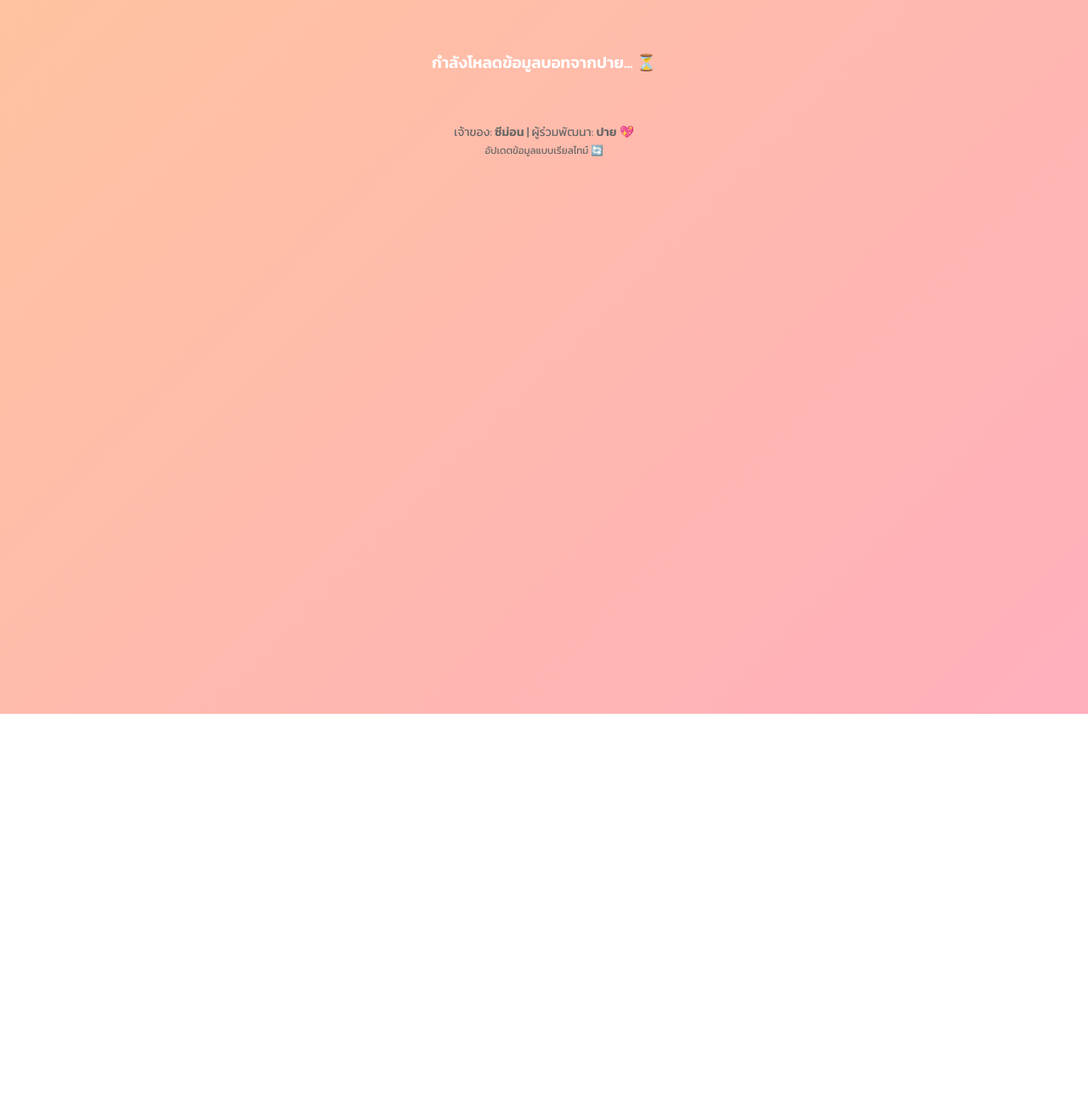
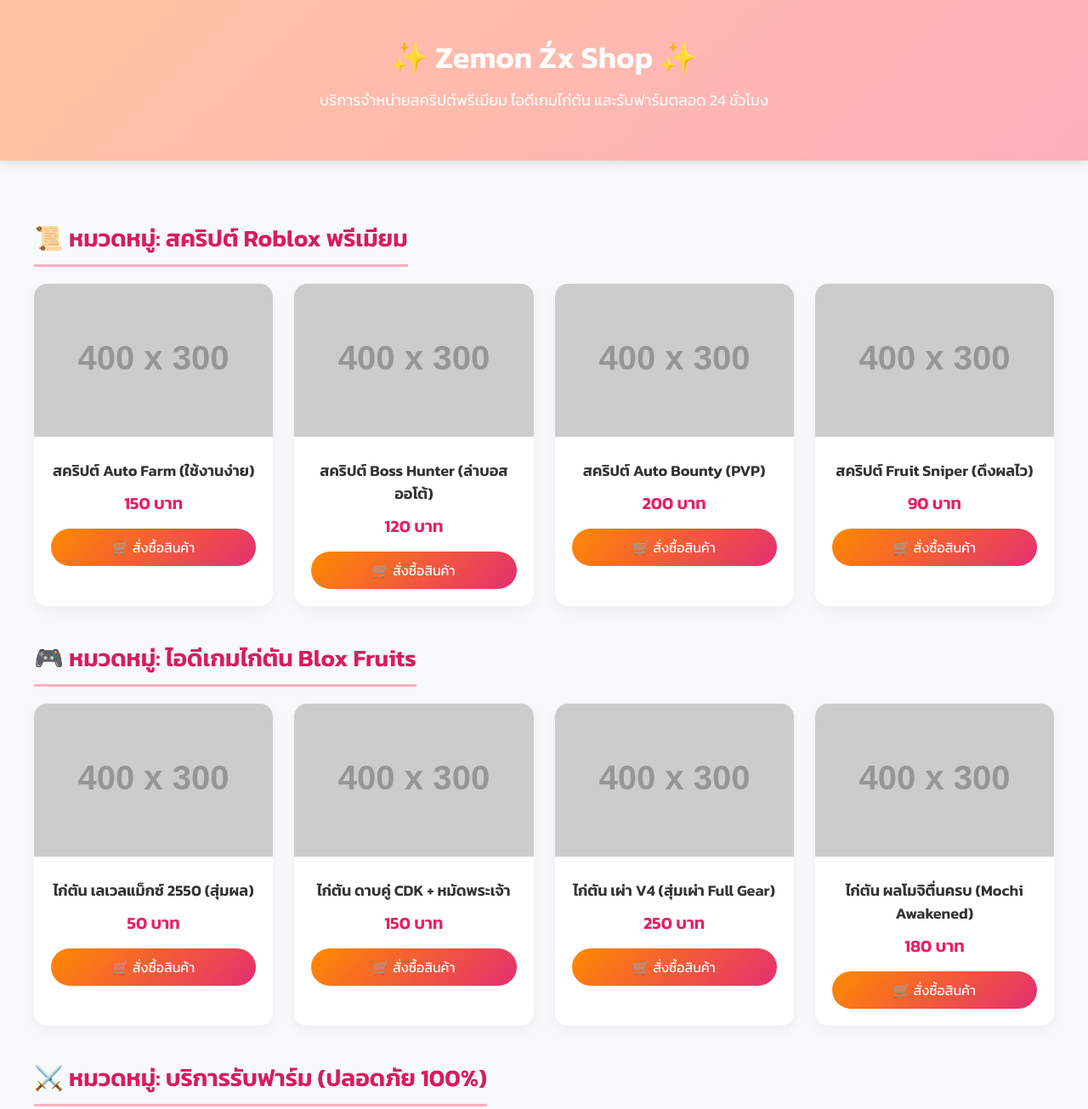
Before and after one commit to Zemon-Zx/Bot-Ticket-, a website: page index.html in a window 1280 px wide. Shown: the top 1305 px of the page at 85% size. Before the commit the page ends 840 px from the top, so only its background shows below. Drawn offline with Linux system fonts and the light colour scheme; no server answers; placeholder pictures from the web are drawn by us.

Commit message:
Update index.html

```diff
--- a/index.html
+++ b/index.html
@@ -3,141 +3,230 @@
 <head>
     <meta charset="UTF-8">
     <meta name="viewport" content="width=device-width, initial-scale=1.0">
-    <title>สถานะบอทของซีม่อน 💖</title>
+    <title>Zemon Źx Shop | ร้านค้าจำหน่ายสคริปต์และไอดีเกม 💖</title>
     <link href="https://fonts.googleapis.com/css2?family=Kanit:wght@300;400;600&display=swap" rel="stylesheet">
     <style>
         body {
             font-family: 'Kanit', sans-serif;
+            background-color: #f8f9fa;
+            margin: 0;
+            padding: 0;
+            color: #333;
+        }
+        header {
             background: linear-gradient(135deg, #ffc3a0 0%, #ffafbd 100%);
-            color: #333;
+            color: white;
+            text-align: center;
+            padding: 40px 20px;
+            box-shadow: 0 4px 10px rgba(0,0,0,0.1);
+        }
+        header h1 {
             margin: 0;
-            padding: 20px;
-            display: flex;
-            flex-direction: column;
-            align-items: center;
-            min-height: 100vh;
+            font-size: 36px;
         }
-        .wrapper {
-            display: flex;
-            flex-direction: column;
-            gap: 20px;
-            width: 100%;
-            max-width: 450px;
-            margin-top: 20px;
+        header p {
+            margin-top: 10px;
+            font-size: 18px;
+            opacity: 0.9;
+        }
+        .container {
+            max-width: 1200px;
+            margin: 0 auto;
+            padding: 30px 20px;
+        }
+        .category-title {
+            font-size: 28px;
+            color: #d81b60;
+            border-bottom: 3px solid #ffafbd;
+            padding-bottom: 10px;
+            margin-top: 40px;
             margin-bottom: 20px;
+            display: inline-block;
         }
-        .bot-card {
-            background-color: rgba(255, 255, 255, 0.95);
-            padding: 30px;
-            border-radius: 25px;
-            box-shadow: 0 15px 30px rgba(0,0,0,0.15);
+        .product-grid {
+            display: grid;
+            grid-template-columns: repeat(auto-fill, minmax(250px, 1fr));
+            gap: 25px;
+        }
+        .product-card {
+            background: white;
+            border-radius: 15px;
+            overflow: hidden;
+            box-shadow: 0 5px 15px rgba(0,0,0,0.05);
+            transition: transform 0.3s ease, box-shadow 0.3s ease;
             text-align: center;
         }
-        h1 {
-            color: #d81b60;
-            font-size: 24px;
-            margin-top: 0;
-            margin-bottom: 5px;
+        .product-card:hover {
+            transform: translateY(-5px);
+            box-shadow: 0 10px 20px rgba(0,0,0,0.1);
         }
-        .subtitle {
-            color: #777;
-            font-size: 14px;
-            margin-bottom: 20px;
+        .product-card img {
+            width: 100%;
+            height: 180px;
+            object-fit: cover;
         }
-        .status-box {
-            margin: 12px 0;
-            padding: 15px 20px;
-            border-radius: 15px;
-            background-color: #fdf0f3;
-            display: flex;
-            justify-content: space-between;
-            align-items: center;
+        .product-info {
+            padding: 20px;
+        }
+        .product-name {
+            font-size: 18px;
             font-weight: 600;
-            border-left: 5px solid #ffafbd;
+            margin-bottom: 10px;
+            color: #333;
         }
-        .online { color: #2e7d32; }
-        .offline { color: #c62828; }
-        .value { color: #555; }
-        .footer {
-            margin-top: 20px;
-            font-size: 14px;
-            color: #666;
+        .product-price {
+            font-size: 20px;
+            color: #e91e63;
+            font-weight: 600;
+            margin-bottom: 15px;
+        }
+        .buy-btn {
+            background: linear-gradient(135deg, #ff8a00, #e52e71);
+            color: white;
+            border: none;
+            padding: 10px 20px;
+            border-radius: 25px;
+            font-size: 16px;
+            font-family: 'Kanit', sans-serif;
+            cursor: pointer;
+            width: 100%;
+            transition: opacity 0.3s;
+        }
+        .buy-btn:hover {
+            opacity: 0.8;
+        }
+        footer {
+            background-color: #333;
+            color: white;
             text-align: center;
+            padding: 20px;
+            margin-top: 50px;
         }
     </style>
 </head>
 <body>
 
-    <div class="wrapper" id="bots-container">
-        <h3 style="text-align:center; color:#fff;">กำลังโหลดข้อมูลบอทจากปาย... ⏳</h3>
+    <header>
+        <h1>✨ Zemon Źx Shop ✨</h1>
+        <p>บริการจำหน่ายสคริปต์พรีเมียม ไอดีเกมไก่ตัน และรับฟาร์มตลอด 24 ชั่วโมง</p>
+    </header>
+
+    <div class="container">
+
+        <h2 class="category-title">📜 หมวดหมู่: สคริปต์ Roblox พรีเมียม</h2>
+        <div class="product-grid">
+            <div class="product-card">
+                <img src="https://placehold.co/400x300/ffafbd/ffffff?text=Auto+Farm+Script" alt="สคริปต์ออโต้ฟาร์ม">
+                <div class="product-info">
+                    <div class="product-name">สคริปต์ Auto Farm (ใช้งานง่าย)</div>
+                    <div class="product-price">150 บาท</div>
+                    <button class="buy-btn">🛒 สั่งซื้อสินค้า</button>
+                </div>
+            </div>
+            <div class="product-card">
+                <img src="https://placehold.co/400x300/ffafbd/ffffff?text=Boss+Hunter" alt="สคริปต์ล่าบอส">
+                <div class="product-info">
+                    <div class="product-name">สคริปต์ Boss Hunter (ล่าบอสออโต้)</div>
+                    <div class="product-price">120 บาท</div>
+                    <button class="buy-btn">🛒 สั่งซื้อสินค้า</button>
+                </div>
+            </div>
+            <div class="product-card">
+                <img src="https://placehold.co/400x300/ffafbd/ffffff?text=Auto+Bounty" alt="สคริปต์ล่าค่าหัว">
+                <div class="product-info">
+                    <div class="product-name">สคริปต์ Auto Bounty (PVP)</div>
+                    <div class="product-price">200 บาท</div>
+                    <button class="buy-btn">🛒 สั่งซื้อสินค้า</button>
+                </div>
+            </div>
+            <div class="product-card">
+                <img src="https://placehold.co/400x300/ffafbd/ffffff?text=Fruit+Sniper" alt="สคริปต์สไนป์ผล">
+                <div class="product-info">
+                    <div class="product-name">สคริปต์ Fruit Sniper (ดึงผลไว)</div>
+                    <div class="product-price">90 บาท</div>
+                    <button class="buy-btn">🛒 สั่งซื้อสินค้า</button>
+                </div>
+            </div>
         </div>
 
-    <div class="footer">
-        เจ้าของ: <b>ซีม่อน</b> | ผู้ร่วมพัฒนา: <b>ปาย</b> 💖<br>
-        <small>อัปเดตข้อมูลแบบเรียลไทม์ 🔄</small>
+        <h2 class="category-title">🎮 หมวดหมู่: ไอดีเกมไก่ตัน Blox Fruits</h2>
+        <div class="product-grid">
+            <div class="product-card">
+                <img src="https://placehold.co/400x300/add8e6/ffffff?text=Max+Level+Account" alt="ไก่ตันเลเวลแม็กซ์">
+                <div class="product-info">
+                    <div class="product-name">ไก่ตัน เลเวลแม็กซ์ 2550 (สุ่มผล)</div>
+                    <div class="product-price">50 บาท</div>
+                    <button class="buy-btn">🛒 สั่งซื้อสินค้า</button>
+                </div>
+            </div>
+            <div class="product-card">
+                <img src="https://placehold.co/400x300/add8e6/ffffff?text=CDK+%2B+Godhuman" alt="ไก่ตันดาบคู่">
+                <div class="product-info">
+                    <div class="product-name">ไก่ตัน ดาบคู่ CDK + หมัดพระเจ้า</div>
+                    <div class="product-price">150 บาท</div>
+                    <button class="buy-btn">🛒 สั่งซื้อสินค้า</button>
+                </div>
+            </div>
+            <div class="product-card">
+                <img src="https://placehold.co/400x300/add8e6/ffffff?text=Race+V4+Account" alt="ไก่ตันเผ่าV4">
+                <div class="product-info">
+                    <div class="product-name">ไก่ตัน เผ่า V4 (สุ่มเผ่า Full Gear)</div>
+                    <div class="product-price">250 บาท</div>
+                    <button class="buy-btn">🛒 สั่งซื้อสินค้า</button>
+                </div>
+            </div>
+            <div class="product-card">
+                <img src="https://placehold.co/400x300/add8e6/ffffff?text=Mochi+Awakened" alt="ไก่ตันผลโมจิ">
+                <div class="product-info">
+                    <div class="product-name">ไก่ตัน ผลโมจิตื่นครบ (Mochi Awakened)</div>
+                    <div class="product-price">180 บาท</div>
+                    <button class="buy-btn">🛒 สั่งซื้อสินค้า</button>
+                </div>
+            </div>
         </div>
 
-    <script>
-        function formatUptime(ms) {
-            if (!ms || ms < 0) return '0 วินาที';
-            let seconds = Math.floor((ms / 1000) % 60);
-            let minutes = Math.floor((ms / (1000 * 60)) % 60);
-            let hours = Math.floor((ms / (1000 * 60 * 60)) % 24);
-            let days = Math.floor(ms / (1000 * 60 * 60 * 24));
-
-            let timeString = '';
-            if (days > 0) timeString += `${days} วัน `;
-            if (hours > 0) timeString += `${hours} ชม. `;
-            if (minutes > 0) timeString += `${minutes} นาที `;
-            timeString += `${seconds} วินาที`;
-            return timeString;
-        }
-
-        async function fetchStatus() {
-            try {
-                const response = await fetch('/api/status');
-                const bots = await response.json();
-
-                let htmlContent = '';
-
-                bots.forEach(bot => {
-                    let statusHtml = bot.isOnline
-                        ? '<span class="online">ออนไลน์ พร้อมใช้งาน ✅</span>'
-                        : '<span class="offline">ออฟไลน์ ❌</span>';
-
-                    // สร้างหน้าการ์ดของแต่ละบอท (แสดงปิงและเวลาทำงานทุกตัว)
-                    htmlContent += `
-                        <div class="bot-card">
-                            <h1>✨ ${bot.name} ✨</h1>
-                            <div class="subtitle">ระบบดูแลอัตโนมัติตลอด 24 ชั่วโมง</div>
-
-                            <div class="status-box">
-                                <span>🟢 สถานะบอท:</span>
-                                <span>${statusHtml}</span>
+        <h2 class="category-title">⚔️ หมวดหมู่: บริการรับฟาร์ม (ปลอดภัย 100%)</h2>
+        <div class="product-grid">
+            <div class="product-card">
+                <img src="https://placehold.co/400x300/90ee90/ffffff?text=Farm+Level+1-2550" alt="รับฟาร์มเลเวล">
+                <div class="product-info">
+                    <div class="product-name">รับฟาร์มเลเวล 1 - 2550 (เหมาๆ)</div>
+                    <div class="product-price">100 บาท</div>
+                    <button class="buy-btn">🛒 สั่งซื้อสินค้า</button>
+                </div>
+            </div>
+            <div class="product-card">
+                <img src="https://placehold.co/400x300/90ee90/ffffff?text=Unlock+Race+V4" alt="รับทำเผ่า">
+                <div class="product-info">
+                    <div class="product-name">รับปลดล็อคเผ่า V4 (ทุกเผ่า)</div>
+                    <div class="product-price">200 บาท</div>
+                    <button class="buy-btn">🛒 สั่งซื้อสินค้า</button>
+                </div>
+            </div>
+            <div class="product-card">
+                <img src="https://placehold.co/400x300/90ee90/ffffff?text=Dungeon+Carry" alt="รับลงดัน">
+                <div class="product-info">
+                    <div class="product-name">รับแบกลงดันเจี้ยน (ปลดตื่นผล)</div>
+                    <div class="product-price">50 บาท / รอบ</div>
+                    <button class="buy-btn">🛒 สั่งซื้อสินค้า</button>
+                </div>
+            </div>
+            <div class="product-card">
+                <img src="https://placehold.co/400x300/90ee90/ffffff?text=Find+Cursed+Dual+Katana" alt="รับหาดาบ">
+                <div class="product-info">
+                    <div class="product-name">รับหาดาบ Cursed Dual Katana</div>
+                    <div class="product-price">150 บาท</div>
+                    <button class="buy-btn">🛒 สั่งซื้อสินค้า</button>
+                </div>
+            </div>
         </div>
 
-                            <div class="status-box">
-                                <span>📡 ความหน่วง (Ping):</span>
-                                <span class="value">${bot.ping >= 0 ? bot.ping : 0} ms</span>
     </div>
 
-                            <div class="status-box">
-                                <span>⏱️ เวลาทำงาน:</span>
-                                <span class="value">${formatUptime(bot.uptime)}</span>
-                            </div>
-                        </div>
-                    `;
-                });
+    <footer>
+        <p>Copyright © 2026 Zemon Źx Shop. All rights reserved.</p>
+        <p>เจ้าของ: <b>ซีม่อน</b> | ผู้ร่วมพัฒนา: <b>ปาย</b> 💖</p>
+    </footer>
 
-                document.getElementById('bots-container').innerHTML = htmlContent;
-
-            } catch (error) {
-                console.error('โหลดข้อมูลพลาด:', error);
-            }
-        }
-
-        fetchStatus();
-        setInterval(fetchStatus, 3000); // รีเฟรชข้อมูลทุก 3 วินาที
-    </script>
 </body>
 </html>
```
Lines whose indentation alone changed are shown as unchanged.
